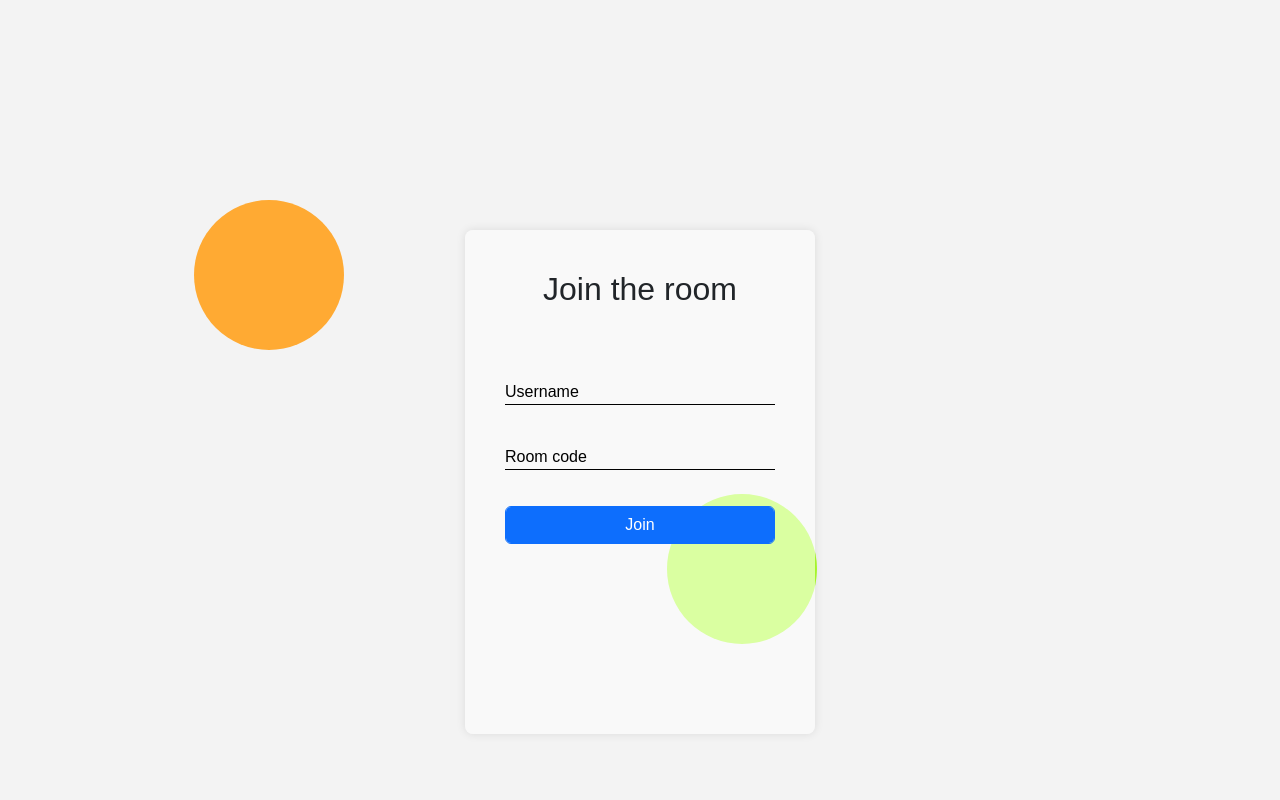
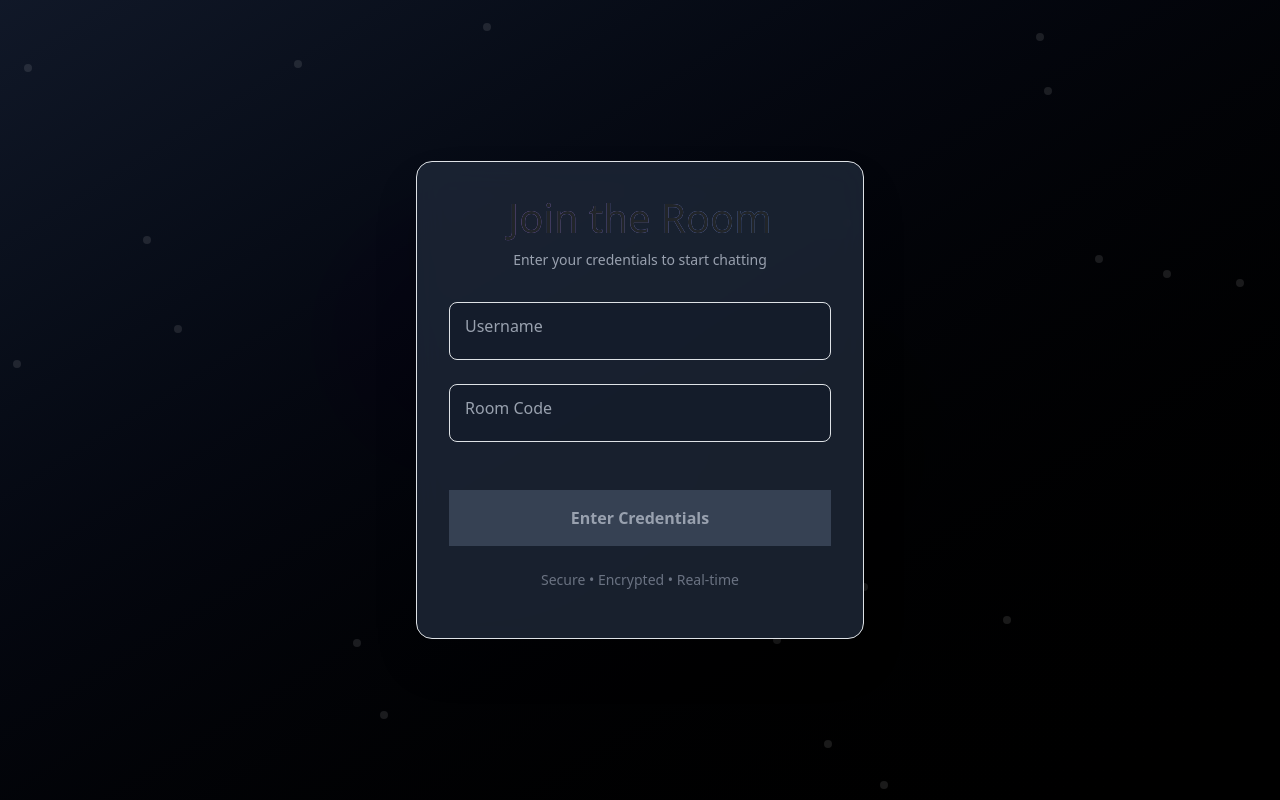
Before and after one commit to Suriya3621/Chat-app, a React (Create React App) app in the folder frontend/: page / in a window 1280 px wide. Built offline with nearby package versions, Linux system fonts and the light colour scheme.

Commit message:
Update Login.jsx

```diff
--- a/frontend/src/Login.jsx
+++ b/frontend/src/Login.jsx
@@ -1,39 +1,111 @@
-import React,{useState} from "react";
-import {Link} from 'react-router-dom'
-import './login.css';
+import React, { useState } from "react";
+import { Link } from 'react-router-dom';
+
 const Login = () => {
- const [name,setName]= useState('')
- const [room,setRoom]= useState('')
+  const [name, setName] = useState('');
+  const [room, setRoom] = useState('');
+
   return (
-  <div class="container ">
-    <div class="circleyo"></div>
-    <div class="login-container">
-      <h2 class="mb-4 text-center">Join the room</h2><br/><br/>
-      <form>
-        <div class="mb-3 input">
-          <input type="text" id="username" class="username-input text-dark" required
+    <div className="min-h-screen bg-gradient-to-br from-gray-900 to-black flex items-center justify-center p-4 relative overflow-hidden">
+      {/* Animated background elements */}
+      <div className="absolute top-1/4 left-1/4 w-72 h-72 bg-purple-600 rounded-full mix-blend-multiply filter blur-xl opacity-20 animate-pulse"></div>
+      <div className="absolute bottom-1/4 right-1/4 w-72 h-72 bg-yellow-600 rounded-full mix-blend-multiply filter blur-xl opacity-20 animate-pulse delay-1000"></div>
+      <div className="absolute top-1/2 left-1/2 w-72 h-72 bg-blue-600 rounded-full mix-blend-multiply filter blur-xl opacity-20 animate-pulse delay-500"></div>
+
+      <div className="relative z-10 w-full max-w-md">
+        <div className="bg-gray-800/80 backdrop-blur-lg rounded-2xl shadow-2xl border border-gray-700 p-8">
+          {/* Header */}
+          <div className="text-center mb-8">
+            <h1 className="text-3xl font-bold bg-gradient-to-r from-purple-400 to-blue-400 bg-clip-text text-transparent mb-2">
+              Join the Room
+            </h1>
+            <p className="text-gray-400 text-sm">
+              Enter your credentials to start chatting
+            </p>
+          </div>
+
+          <form className="space-y-6">
+            {/* Username Input */}
+            <div className="relative group">
+              <input
+                type="text"
+                id="username"
                 value={name}
-          onChange={(e)=>setName(e.target.value)}
+                onChange={(e) => setName(e.target.value)}
+                className="w-full px-4 py-3 bg-gray-900/50 border border-gray-600 rounded-lg text-white placeholder-transparent focus:outline-none focus:border-purple-500 focus:ring-1 focus:ring-purple-500 transition-all duration-200 peer"
+                placeholder="Username"
+                required
               />
-          <label for="username">Username</label>
-        </div><br/>
-        <div class="mb-3 input">
-          <input type="text" id="room-code" class="room-code-input" required
+              <label
+                htmlFor="username"
+                className="absolute left-4 top-3 text-gray-400 transition-all duration-200 pointer-events-none peer-placeholder-shown:top-3 peer-focus:top-[-10px] peer-focus:text-purple-400 peer-focus:text-sm peer-placeholder-shown:text-base peer-focus:bg-gray-800 peer-focus:px-2 peer-placeholder-shown:bg-transparent"
+              >
+                Username
+              </label>
+            </div>
+
+            {/* Room Code Input */}
+            <div className="relative group">
+              <input
+                type="text"
+                id="room-code"
                 value={room}
-          onChange={(e)=>setRoom(e.target.value)}
+                onChange={(e) => setRoom(e.target.value)}
+                className="w-full px-4 py-3 bg-gray-900/50 border border-gray-600 rounded-lg text-white placeholder-transparent focus:outline-none focus:border-blue-500 focus:ring-1 focus:ring-blue-500 transition-all duration-200 peer"
+                placeholder="Room code"
+                required
               />
-          <label for="room-code">Room code</label>
+              <label
+                htmlFor="room-code"
+                className="absolute left-4 top-3 text-gray-400 transition-all duration-200 pointer-events-none peer-placeholder-shown:top-3 peer-focus:top-[-10px] peer-focus:text-blue-400 peer-focus:text-sm peer-placeholder-shown:text-base peer-focus:bg-gray-800 peer-focus:px-2 peer-placeholder-shown:bg-transparent"
+              >
+                Room Code
+              </label>
             </div>
-        <div class="d-grid">
-          <Link onClick={(name === '' || room === '') ? (e) => e.preventDefault() : null}
-      to={`/chat?name=${name}&room=${room}`}>
-          <button class="btn btn-primary btn-block form-control">Join</button>
+
+            {/* Join Button */}
+            <div className="pt-4">
+              <Link
+                onClick={(name === '' || room === '') ? (e) => e.preventDefault() : null}
+                to={`/chat?name=${name}&room=${room}`}
+              >
+                <button
+                  className={`w-full py-3 px-4 rounded-lg font-semibold transition-all duration-200 transform hover:scale-[1.02] ${
+                    name && room
+                      ? 'bg-gradient-to-r from-purple-600 to-blue-600 hover:from-purple-700 hover:to-blue-700 text-white shadow-lg'
+                      : 'bg-gray-700 text-gray-400 cursor-not-allowed'
+                  }`}
+                  disabled={!name || !room}
+                >
+                  {name && room ? 'Join Room 🚀' : 'Enter Credentials'}
+                </button>
               </Link>
             </div>
+          </form>
 
-      </form>
-              <div class="circlegy">
+          {/* Footer */}
+          <div className="mt-6 text-center">
+            <p className="text-gray-500 text-sm">
+              Secure • Encrypted • Real-time
+            </p>
           </div>
+        </div>
+      </div>
+
+      {/* Floating particles */}
+      <div className="absolute inset-0 overflow-hidden pointer-events-none">
+        {[...Array(20)].map((_, i) => (
+          <div
+            key={i}
+            className="absolute w-2 h-2 bg-white/10 rounded-full animate-float"
+            style={{
+              left: `${Math.random() * 100}%`,
+              top: `${Math.random() * 100}%`,
+              animationDelay: `${Math.random() * 5}s`,
+              animationDuration: `${10 + Math.random() * 10}s`
+            }}
+          />
+        ))}
       </div>
     </div>
   );
```
Lines whose indentation alone changed are shown as unchanged.
